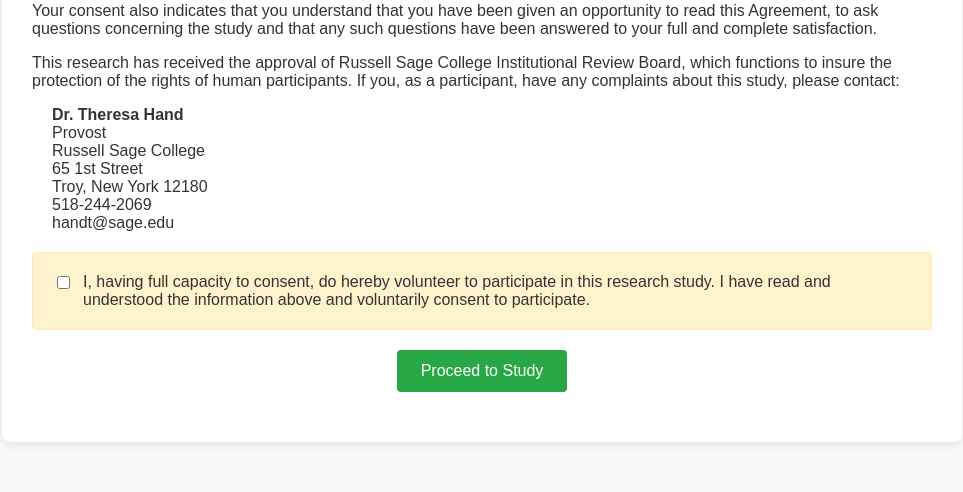
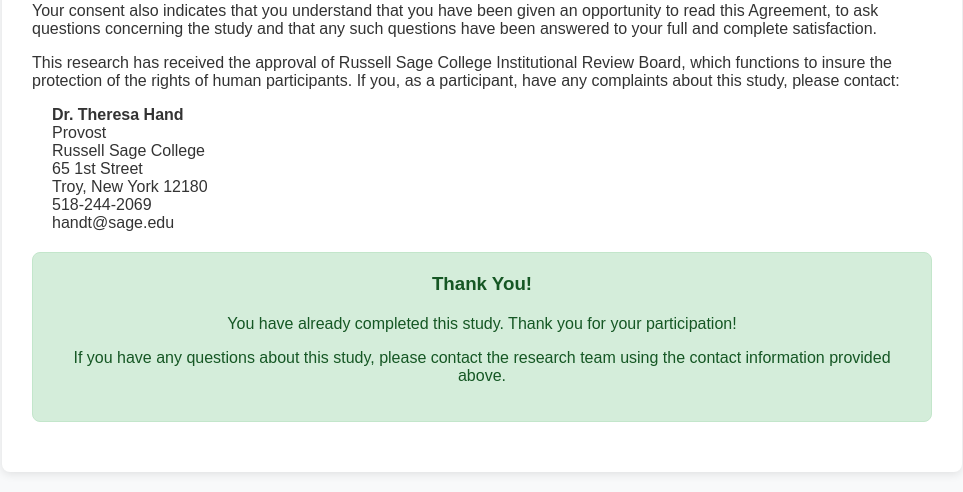
Before and after one commit to walkerkyle0214/visual-snow-study, a Flask app: page / in a window 1280 px wide. Shown: the part 1144-1636 px from the top of the page, without its empty margins (158-1121 px from the left). Before the commit the page ends 1588 px from the top, so only its background shows below. Run offline with Flask 3, Linux system fonts and the light colour scheme; the visitor is signed in with stand-in values (Sample User, id 1).

Commit message:
Update modal behavior and test completion tracking
- Modal now redirects to home page after test completion instead of reloading
- Remove retake test button from completion modal
- Change username prompt to ID with fallback instructions
- Add session tracking to prevent retaking completed tests
- Home page shows completion message when test already taken
- Add styling for completion message

🤖 Generated with [Claude Code](https://claude.ai/code)

Co-Authored-By: Claude <noreply@anthropic.com>

```diff
--- a/app.py
+++ b/app.py
@@ -75,7 +75,8 @@ def save_polygon_sets(polygon_sets_dict):
 
 @app.route('/')
 def homepage():
-    return render_template('index.html')
+    test_completed = session.get('test_completed', False)
+    return render_template('index.html', test_completed=test_completed)
 
 @app.route('/proceed', methods=['POST'])
 def proceed_to_study():
@@ -288,6 +289,10 @@ def submit_score():
         db.session.add(session)
         db.session.commit()
 
+        # Mark test as completed in session
+        from flask import session as flask_session
+        flask_session['test_completed'] = True
+
         return jsonify({'success': True, 'message': 'Study data submitted successfully'})
 
     except Exception as e:
--- a/static/css/style.css
+++ b/static/css/style.css
@@ -412,6 +412,21 @@ input:focus, select:focus, textarea:focus {
     border: 1px solid #f5c6cb;
 }
 
+.completion-message {
+    background: #d4edda;
+    color: #155724;
+    padding: 20px;
+    border-radius: 8px;
+    margin: 20px 0;
+    border: 1px solid #c3e6cb;
+    text-align: center;
+}
+
+.completion-message h3 {
+    color: #155724;
+    margin-top: 0;
+}
+
 /* Utility Classes */
 .no-results {
     text-align: center;
--- a/static/js/study.js
+++ b/static/js/study.js
@@ -171,7 +171,7 @@ submitScoreBtn.addEventListener('click', async function() {
     const username = usernameInput.value.trim();
 
     if (!username) {
-        alert('Please enter your username.');
+        alert('Please enter your ID.');
         usernameInput.focus();
         return;
     }
@@ -213,7 +213,7 @@ submitScoreBtn.addEventListener('click', async function() {
             submitScoreBtn.textContent = 'Submitted!';
             submitScoreBtn.style.background = '#4caf50';
             setTimeout(() => {
-                location.reload();
+                window.location.href = '/';
             }, 1500);
         } else {
             throw new Error('Failed to submit score');
--- a/templates/index.html
+++ b/templates/index.html
@@ -92,6 +92,13 @@
             {% endif %}
         {% endwith %}
 
+        {% if test_completed %}
+            <div class="completion-message">
+                <h3>Thank You!</h3>
+                <p>You have already completed this study. Thank you for your participation!</p>
+                <p>If you have any questions about this study, please contact the research team using the contact information provided above.</p>
+            </div>
+        {% else %}
             <form method="POST" action="{{ url_for('proceed_to_study') }}">
                 <div class="consent-section">
                     <label class="consent-label">
@@ -102,6 +109,7 @@
 
                 <button type="submit" class="proceed-button">Proceed to Study</button>
             </form>
+        {% endif %}
     </div>
 </body>
 </html>
--- a/templates/study.html
+++ b/templates/study.html
@@ -250,11 +250,10 @@
                         </div>
 
                         <div class="username-form">
-                            <label for="usernameInput">Enter your username:</label>
-                            <input type="text" id="usernameInput" placeholder="Your username" maxlength="50">
+                            <label for="usernameInput">Enter your ID (If you do not have an ID, enter 00000):</label>
+                            <input type="text" id="usernameInput" maxlength="50">
                             <div class="modal-buttons">
                                 <button id="submitScore" class="submit-btn">Submit Data</button>
-                                <button onclick="location.reload()" class="restart-btn">Restart Task</button>
                             </div>
                         </div>
                     </div>
```
Lines whose indentation alone changed are shown as unchanged.
